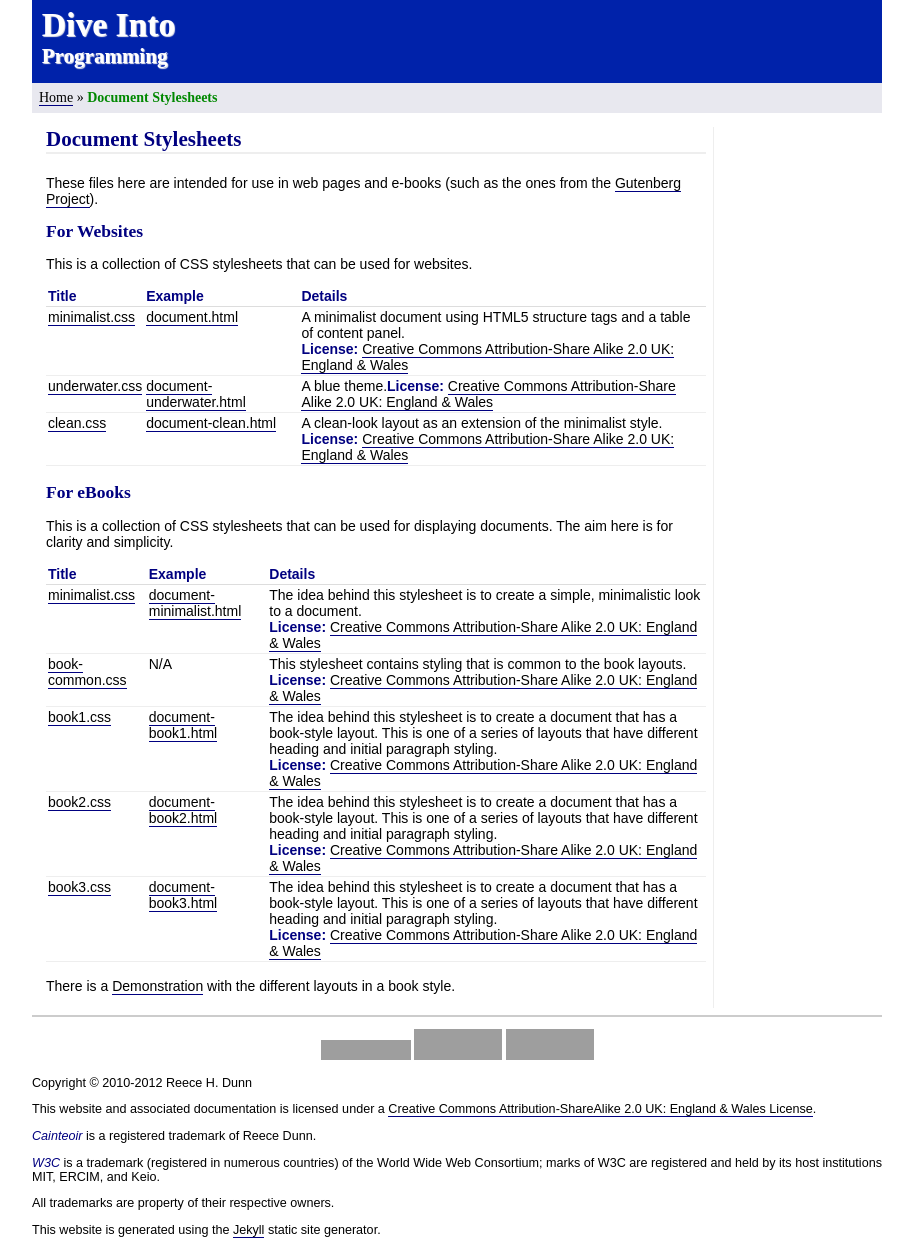
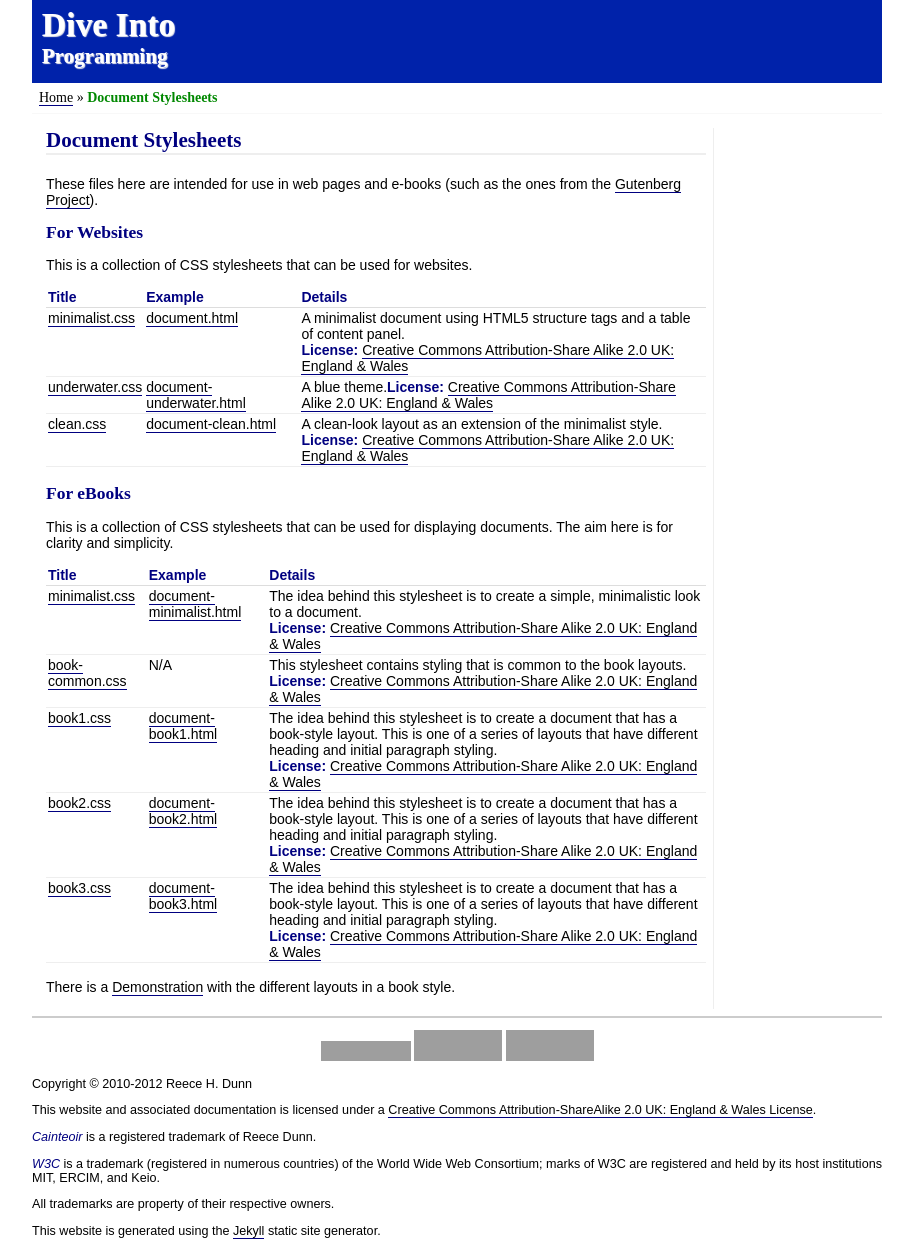
Before and after one commit to rhdunn/web-documents, a Jekyll site: the page built from index.html, in a window 1280 px wide. Shown: the whole page, without its empty margins (183-1096 px from the left). Built offline with Jekyll 4.4.1, drawn with Linux system fonts in a browser that asks for light colours; grey boxes are pictures that could not be loaded.

Commit message:
clean.css: use a bottom border for the nav instead of a background colour to reduce the visual complexity and make it look cleaner

```diff
--- a/css/clean.css
+++ b/css/clean.css
@@ -51,7 +51,7 @@
 
 body > nav, div.nav
 {
-	background: #E8E8EF;
+	border-bottom: 1px solid #f8f8f8;
 	padding: 0.5em;
 	margin-bottom: 0.5em;
 }
```
